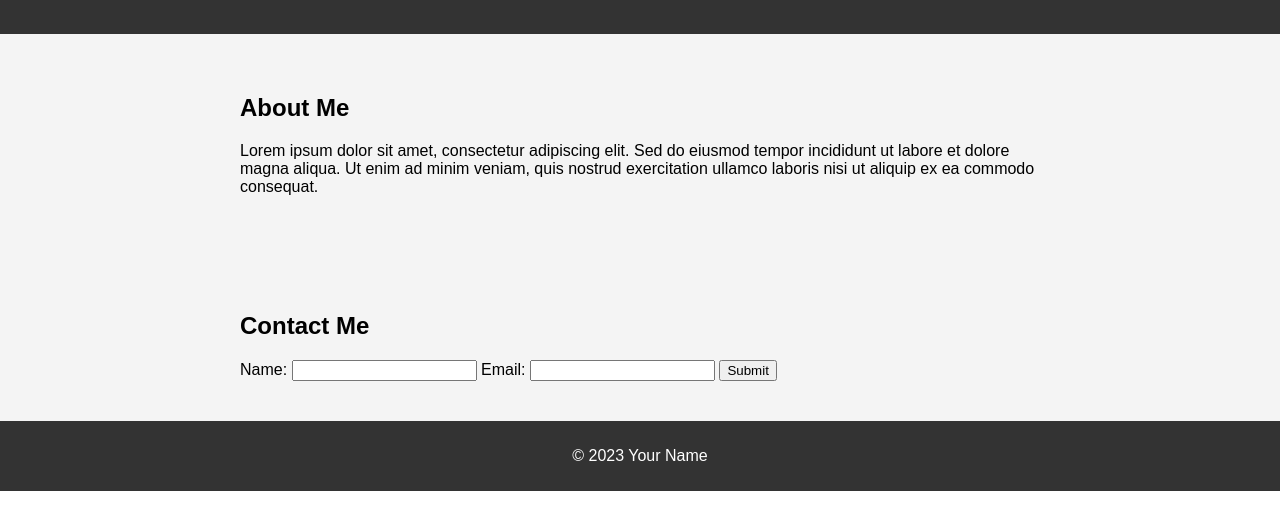
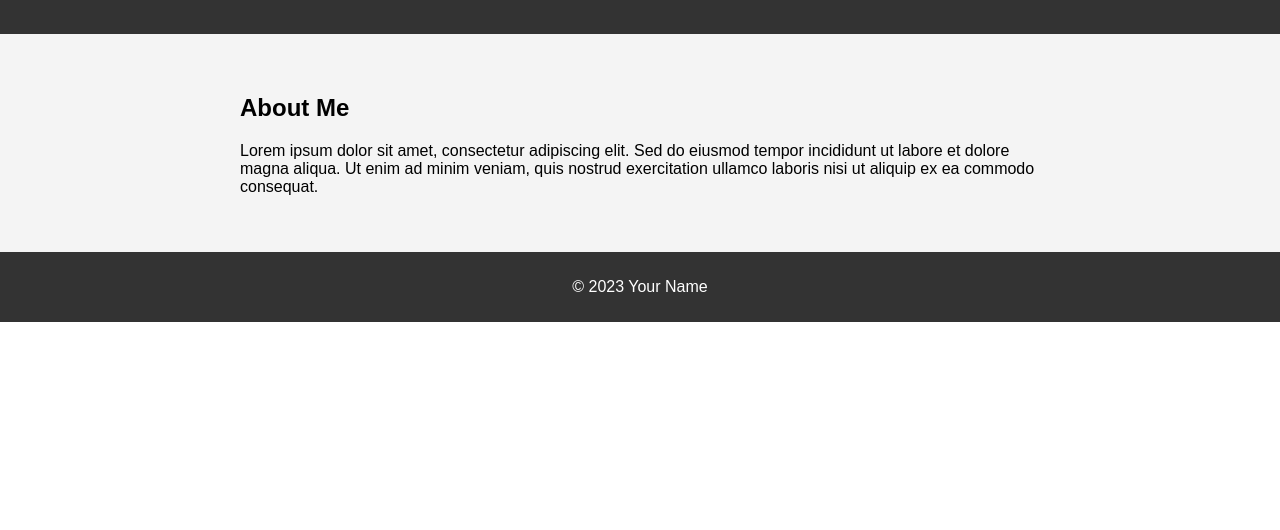
Before and after one commit to elaylalala/laila-porto, a plain HTML site: page index.html in a window 1280 px wide. Shown: the part 120-650 px from the top of the page. Drawn offline with Linux system fonts and the light colour scheme.

Commit message:
menghapus contact

```diff
--- a/index.html
+++ b/index.html
@@ -24,20 +24,7 @@
         </div>
     </section>
 
-    <section id="contact">
-        <div class="content">
-            <h2>Contact Me</h2>
-            <form>
-                <label for="name">Name:</label>
-                <input type="text" id="name" name="name" required>
 
-                <label for="email">Email:</label>
-                <input type="email" id="email" name="email" required>
-
-                <input type="submit" value="Submit">
-            </form>
-        </div>
-    </section>
 
     <footer>
         <p>&copy; 2023 Your Name</p>
```
